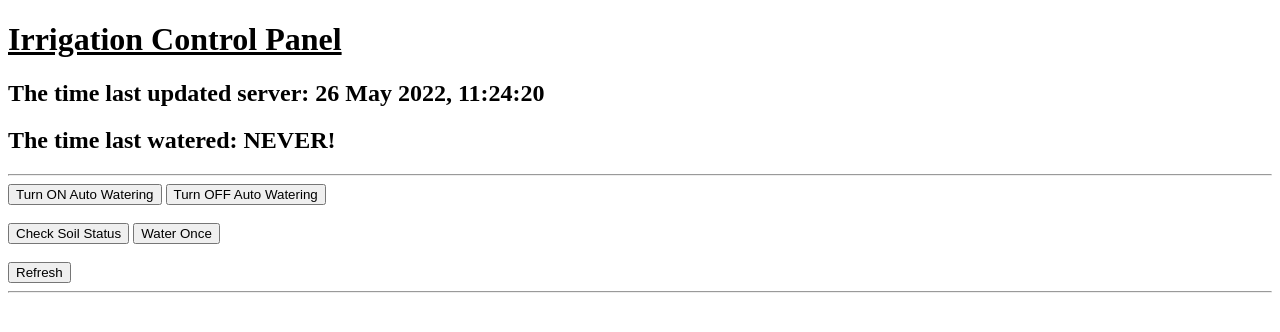
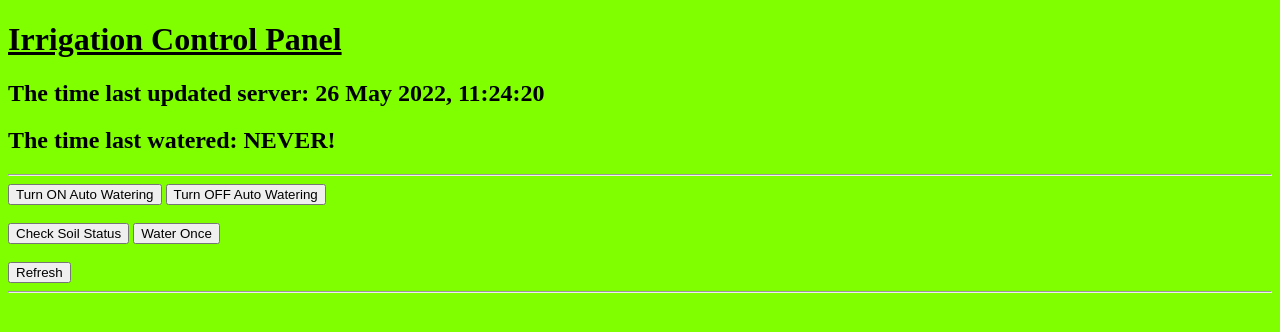
Before and after one commit to SfrOztrk/smart_plant_irrigation_system, a Flask app: page / in a window 1280 px wide. Shown: the top 332 px of the page. Run offline with Flask 2, Linux system fonts and the light colour scheme.

Commit message:
background color is added to control panel

```diff
--- a/templates/main.html
+++ b/templates/main.html
@@ -3,6 +3,12 @@
 <head>
   <title> Control Panel </title>
 </head>
+
+<style>
+  body {
+    background-color: chartreuse;
+  }
+</style>
 
 <body>
   <u>  <h1>Irrigation Control Panel</h1>  </u>
```
